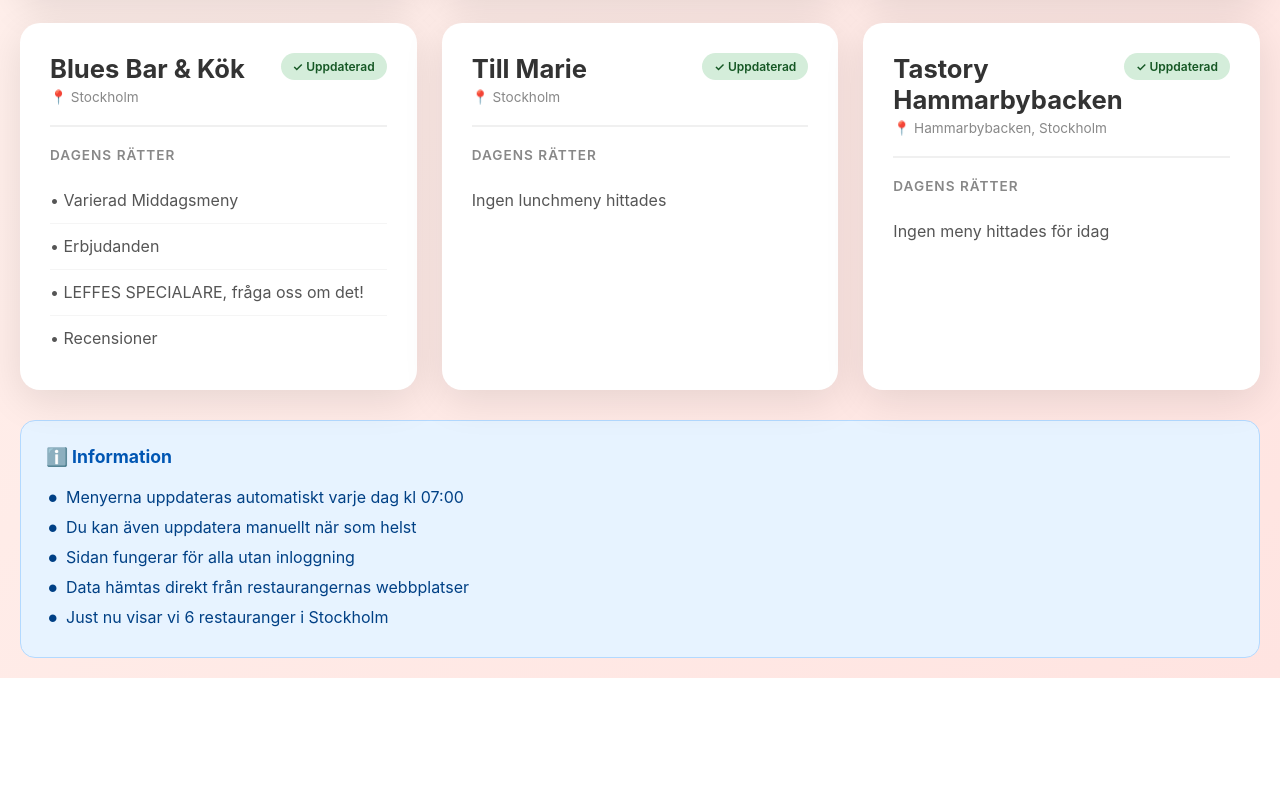
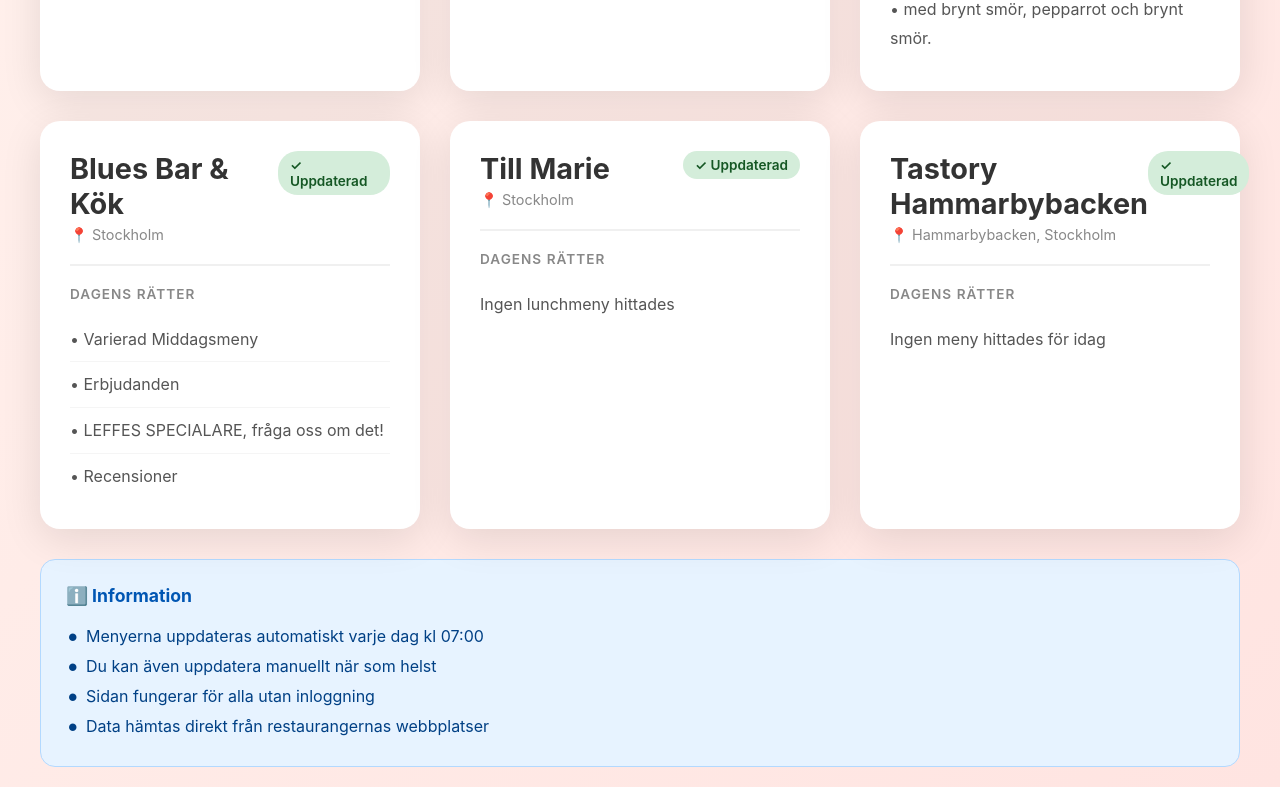
Before and after one commit to K-FG/lunchmeny, a website: page index.html in a window 1280 px wide. Shown: the part 1064-1851 px from the top of the page. Before the commit the page ends 1742 px from the top, so only its background shows below. Drawn offline with Linux system fonts and the light colour scheme.

Commit message:
Update index.html

```diff
--- a/index.html
+++ b/index.html
@@ -3,7 +3,7 @@
 <head>
     <meta charset="UTF-8">
     <meta name="viewport" content="width=device-width, initial-scale=1.0">
-    <title>Dagens Lunchmenyer - Stockholm</title>
+    <title>Dagens Lunchmenyer</title>
     <style>
         * {
             margin: 0;
@@ -19,7 +19,7 @@
         }
 
         .container {
-            max-width: 1400px;
+            max-width: 1200px;
             margin: 0 auto;
         }
 
@@ -102,8 +102,8 @@
 
         .menu-grid {
             display: grid;
-            grid-template-columns: repeat(auto-fill, minmax(380px, 1fr));
-            gap: 25px;
+            grid-template-columns: repeat(auto-fit, minmax(350px, 1fr));
+            gap: 30px;
         }
 
         .restaurant-card {
@@ -129,14 +129,14 @@
         }
 
         .restaurant-name {
-            font-size: 1.6em;
+            font-size: 1.8em;
             color: #333;
             font-weight: 700;
         }
 
         .restaurant-location {
             color: #888;
-            font-size: 0.85em;
+            font-size: 0.9em;
             margin-top: 5px;
             display: flex;
             align-items: center;
@@ -146,9 +146,8 @@
         .status-badge {
             padding: 6px 12px;
             border-radius: 20px;
-            font-size: 0.75em;
+            font-size: 0.85em;
             font-weight: 600;
-            white-space: nowrap;
         }
 
         .status-success {
@@ -246,10 +245,6 @@
             .restaurant-card {
                 padding: 20px;
             }
-
-            .restaurant-name {
-                font-size: 1.4em;
-            }
         }
     </style>
 </head>
@@ -273,7 +268,6 @@
                 <li>Du kan även uppdatera manuellt när som helst</li>
                 <li>Sidan fungerar för alla utan inloggning</li>
                 <li>Data hämtas direkt från restaurangernas webbplatser</li>
-                <li>Just nu visar vi 6 restauranger i Stockholm</li>
             </ul>
         </div>
     </div>
@@ -283,32 +277,8 @@
             {
                 id: 'partymakarna',
                 name: 'Partymakarna',
-                location: 'Slakthusområdet, Stockholm'
-            },
-            {
-                id: 'mukbang',
-                name: 'Mukbang',
-                location: 'Stockholm'
-            },
-            {
-                id: 'olearys',
-                name: "O'Learys Tolv",
-                location: 'Tolv Stockholm'
-            },
-            {
-                id: 'blues',
-                name: 'Blues Bar & Kök',
-                location: 'Stockholm'
-            },
-            {
-                id: 'tillmarie',
-                name: 'Till Marie',
-                location: 'Stockholm'
-            },
-            {
-                id: 'tastory',
-                name: 'Tastory Hammarbybacken',
-                location: 'Hammarbybacken, Stockholm'
+                location: 'Slakthusområdet, Stockholm',
+                url: 'https://www.partymakarna.se/'
             }
         ];
 
@@ -347,6 +317,7 @@
             showLoading();
 
             try {
+                // Försök läsa från lokal JSON-fil (uppdaterad av GitHub Actions)
                 const response = await fetch('menus.json?t=' + Date.now());
 
                 if (response.ok) {
@@ -355,6 +326,7 @@
                     document.getElementById('updateInfo').textContent =
                         `Senast uppdaterad: ${new Date(data.lastUpdate).toLocaleString('sv-SE')}`;
                 } else {
+                    // Om filen inte finns än, visa standardmeddelande
                     document.getElementById('content').innerHTML = `
                         <div class="menu-grid">
                             ${RESTAURANTS.map(restaurant => `
@@ -370,7 +342,7 @@
                                         <div class="menu-title">Dagens rätter</div>
                                         <div class="menu-items">
                                             <p>Menyer kommer att uppdateras automatiskt kl 07:00 varje dag via GitHub Actions.</p>
-                                            <p style="margin-top: 10px;">Kör workflowen manuellt för att hämta dagens menyer.</p>
+                                            <p style="margin-top: 10px;">Kontrollera att du har konfigurerat GitHub Actions enligt instruktionerna.</p>
                                         </div>
                                     </div>
                                 </div>
```
